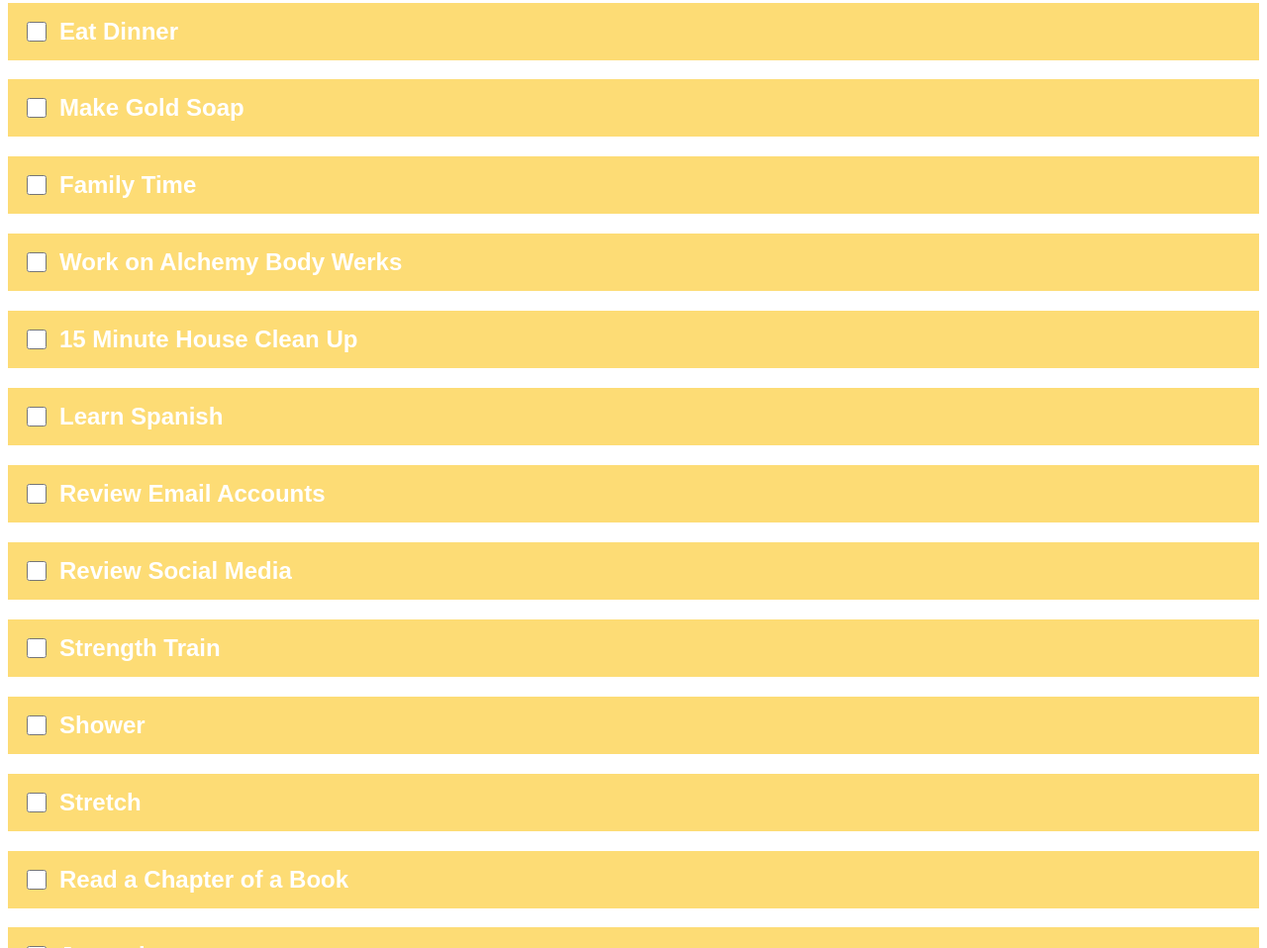
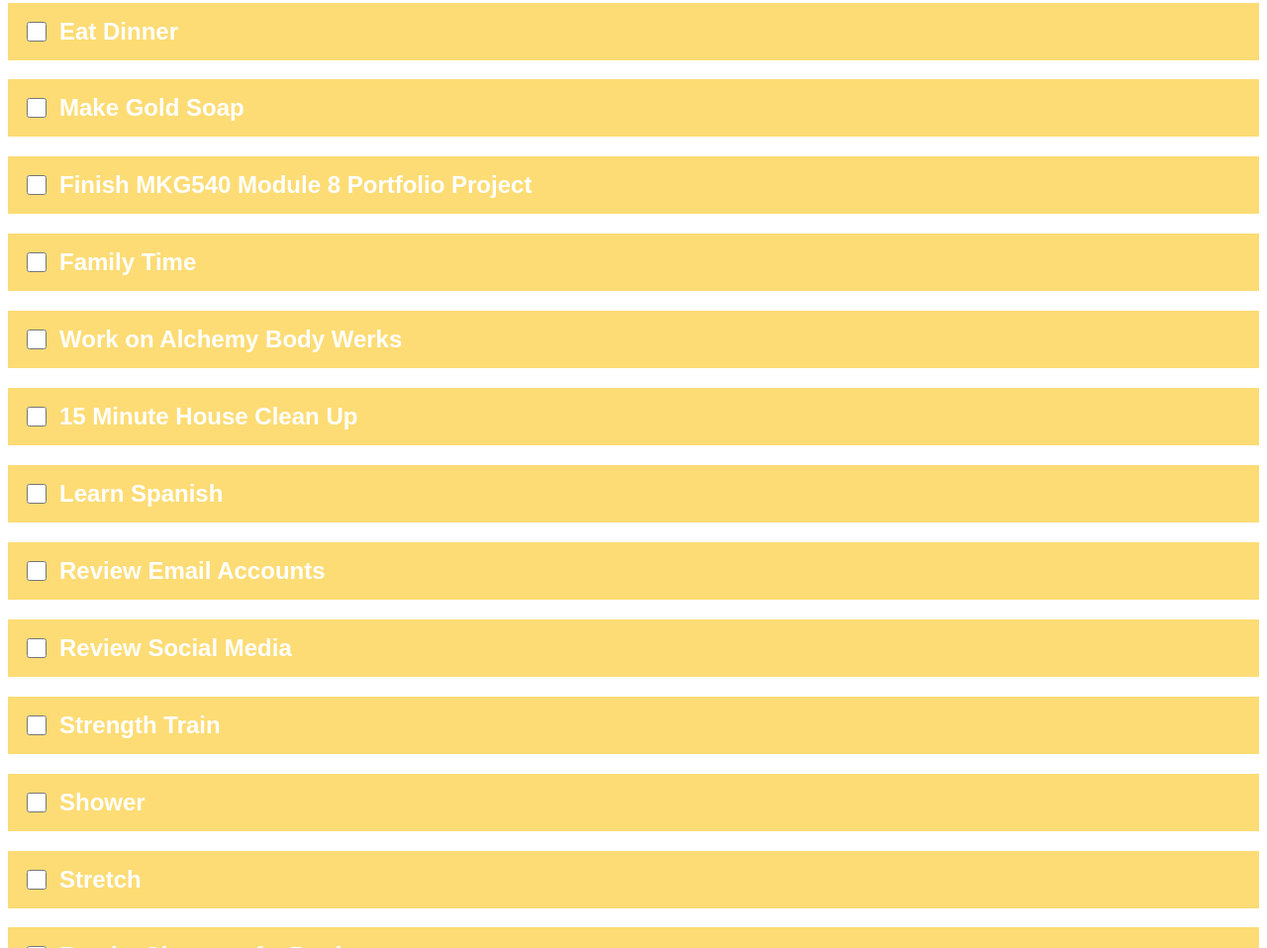
Before and after one commit to nadineherrera/saturday, a plain HTML site: page index.html in a window 1280 px wide. Shown: the part 1199-2157 px from the top of the page at 99% size. Drawn offline with Linux system fonts and the light colour scheme.

Commit message:
Update index.html

```diff
--- a/index.html
+++ b/index.html
@@ -60,6 +60,7 @@
   <h2><input type="checkbox" id="task4"> Find Lenovo Charger</h2>
   <h2><input type="checkbox" id="task10"> Eat Dinner</h2>
   <h2><input type="checkbox" id="task14"> Make Gold Soap</h2>
+  <h2><input type="checkbox" id="task6"> Finish MKG540 Module 8 Portfolio Project</h2>
   <h2><input type="checkbox" id="task19"> Family Time</h2>
   <h2><input type="checkbox" id="task10"> Work on Alchemy Body Werks</h2>
   <h2><input type="checkbox" id="task11"> 15 Minute House Clean Up</h2>
```
